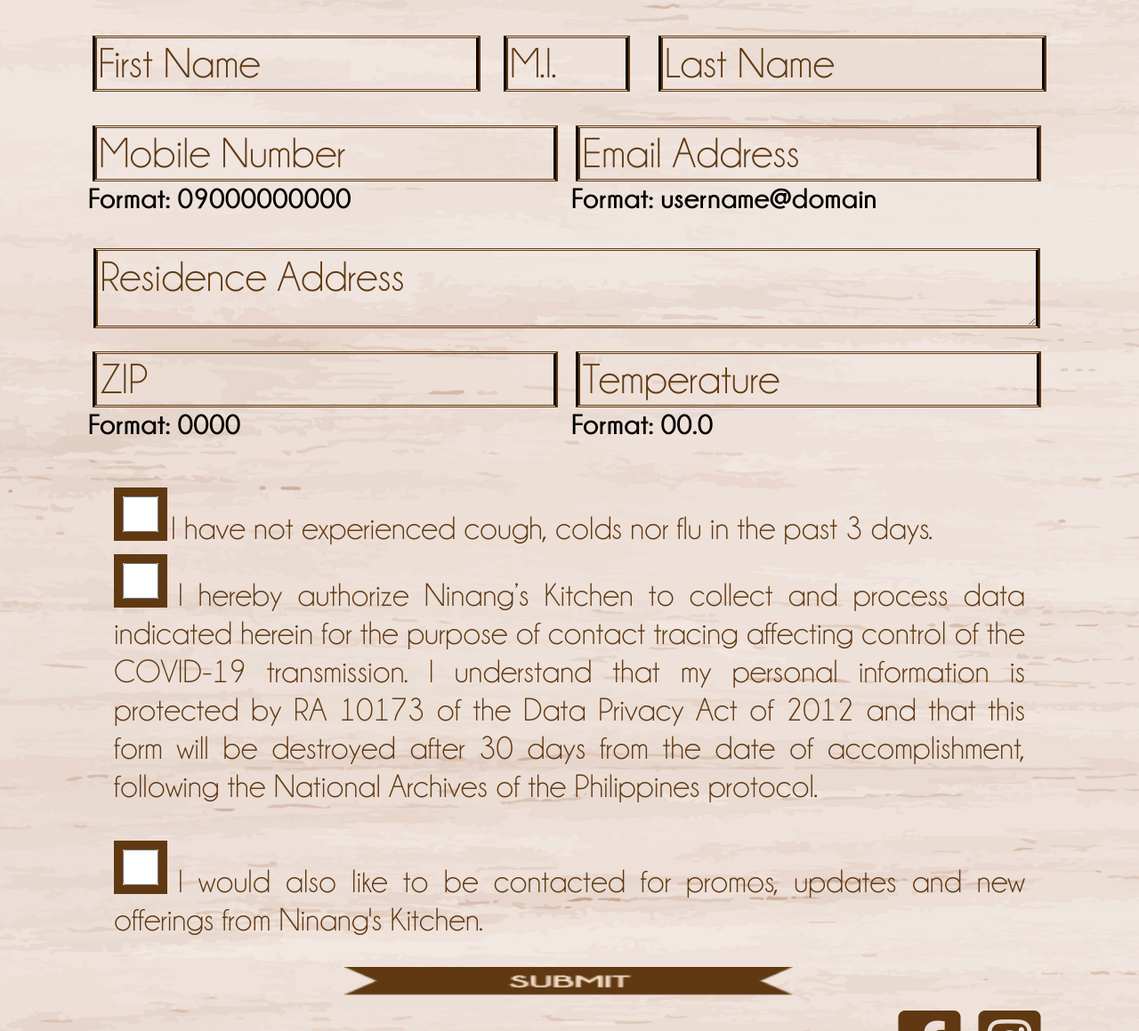
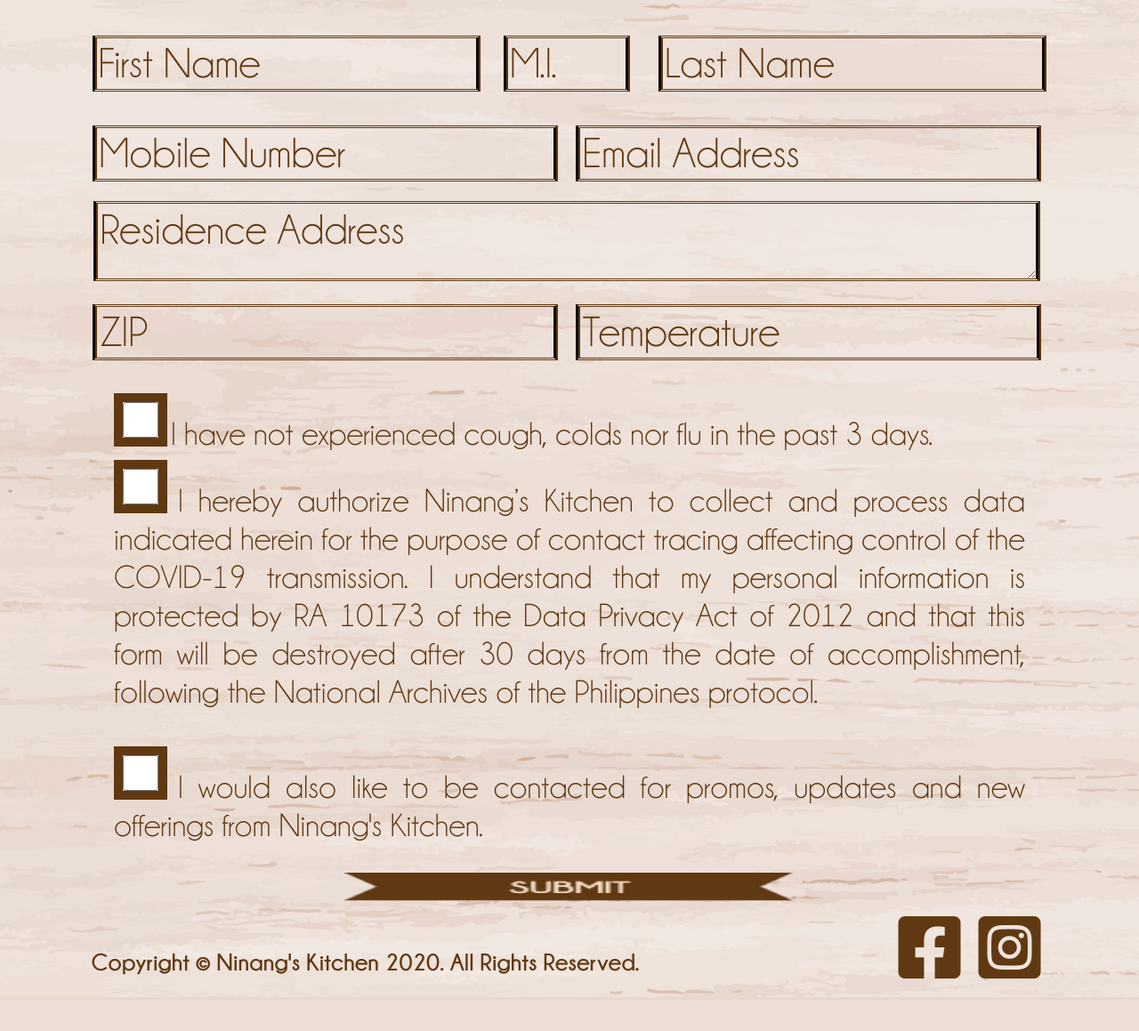
Before and after one commit to MatesFrameWork/ninangscontacttracing, a PHP site: page / in a window 1280 px wide. Shown: the part 284-1443 px from the top of the page at 89% size. After the commit the page ends 1405 px from the top, so only its background shows below. Run offline with PHP 8.4, Linux system fonts and the light colour scheme.

Commit message:
Update index.php

```diff
--- a/index.php
+++ b/index.php
@@ -39,10 +39,10 @@
             <table class="table-input">
               <tr>
                 <td><input type="text" id="mobileNumber" name="mobileNumber" placeholder="Mobile Number" pattern="09[0-9]{9}" required> <br>
-                  <p>Format: 09000000000</p>
+<!--                   <p>Format: 09000000000</p> -->
                 </td>
                 <td><input type="email" id="emailAddress" name="emailAddress" placeholder="Email Address" pattern="[a-z0-9._%+-]+@[a-z0-9.-]+\.[a-z]{2,}$" required>
-                  <p>Format: username@domain</p>
+<!--                   <p>Format: username@domain</p> -->
                 </td>
               </tr>
             </table>
@@ -56,10 +56,10 @@
             <table class="table-input">
               <tr>
                 <td><input type="text" id="zipcode" name="zipcode" placeholder="ZIP" pattern="[0-9]{4}" required><br>
-                  <p>Format: 0000</p>
+<!--                   <p>Format: 0000</p> -->
                 </td>
                 <td><input type="number" id="temperature" name="temperature" placeholder="Temperature" min=30 step="0.1" required><br>
-                  <p>Format: 00.0</p>
+<!--                   <p>Format: 00.0</p> -->
                 </td>
               </tr>
             </table>
```
